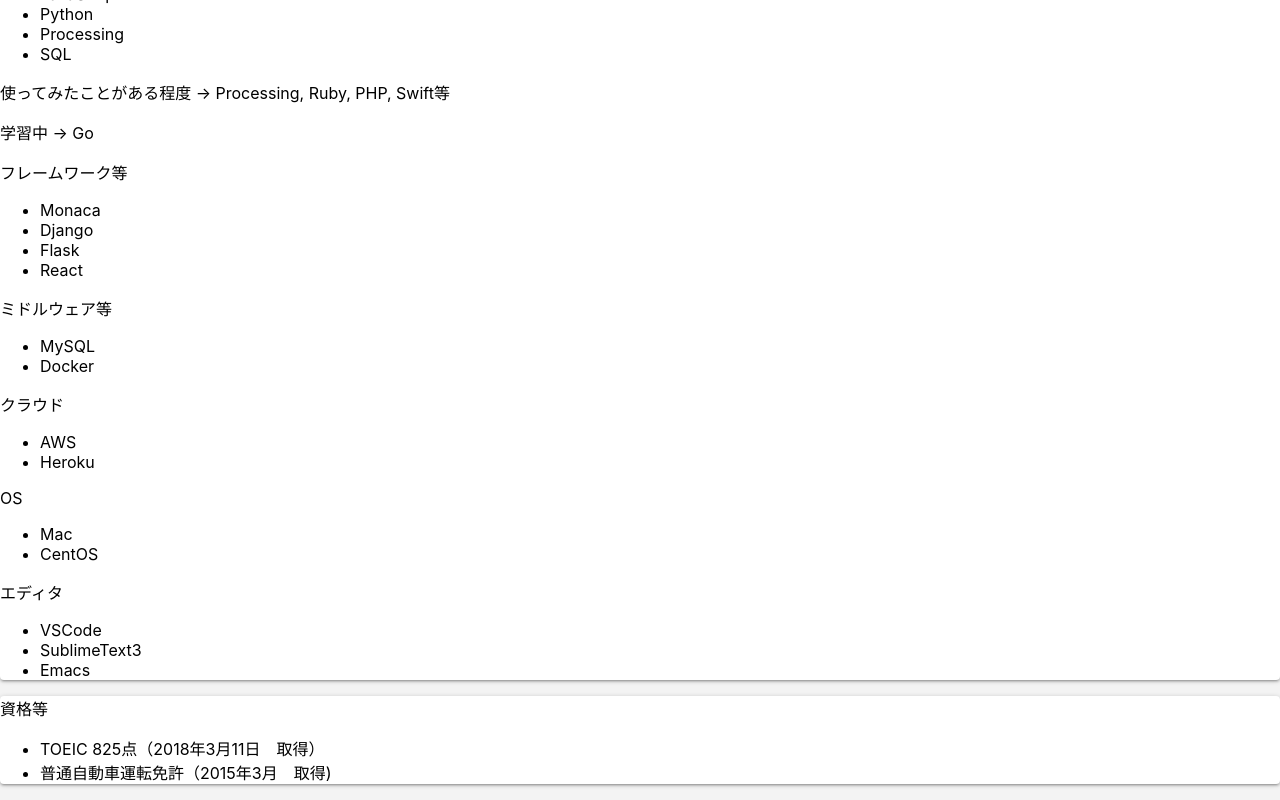
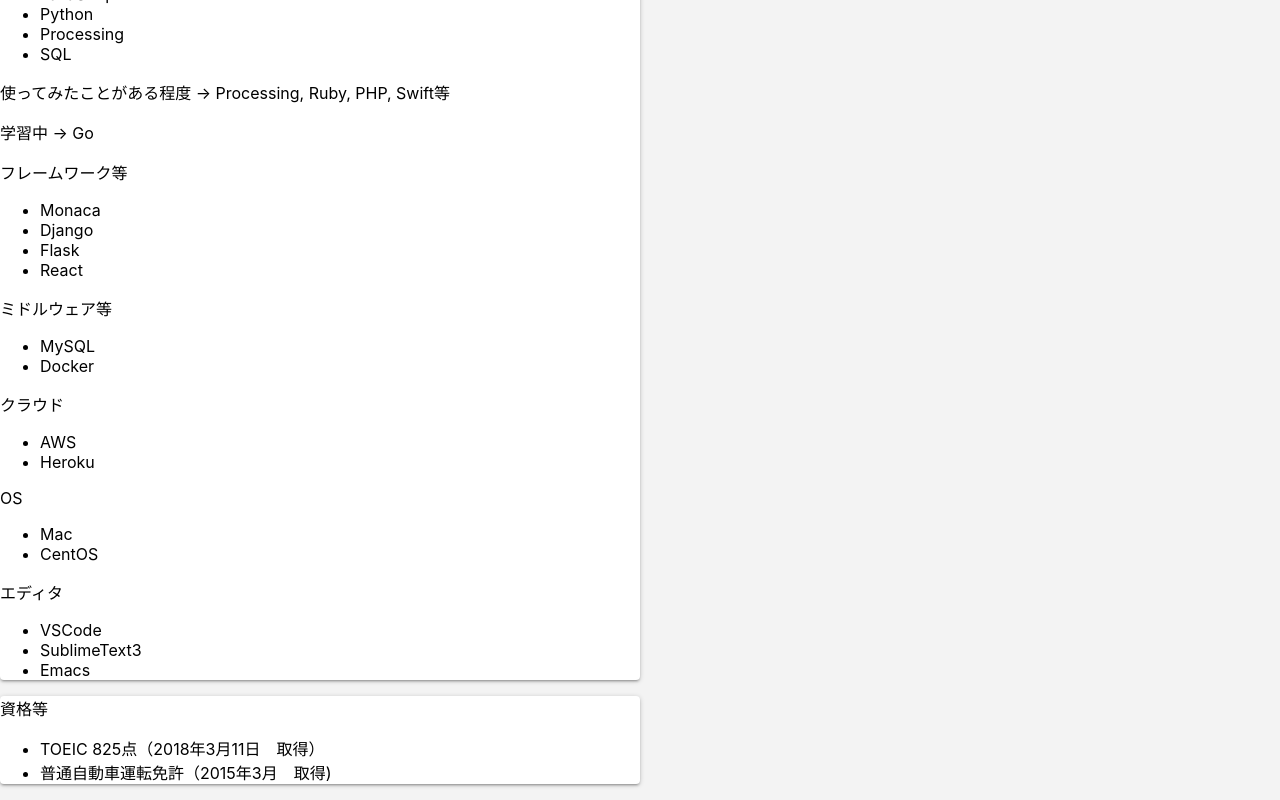
Before and after one commit to daleksprinter/myportfolio, a React (Create React App) app: page /skills in a window 1280 px wide. Shown: the part 346-1146 px from the top of the page. Built offline with nearby package versions, Linux system fonts and the light colour scheme.

Commit message:
organize folder

```diff
--- a/src/components/Skills.js
+++ /dev/null
@@ -1,75 +0,0 @@
-import React, { Component } from 'react'
-import Paper from '@material-ui/core/Paper';
-
-class Skills extends Component{
-
-    render(){
-        return(
-            <div>
-                <Paper className = 'skillsLanguage'>
-                    <p>技術系</p>
-                    <p>言語</p>
-                    <ul>
-                        <li>C</li>
-                        <li>C++</li>
-                        <li>Java</li>
-                        <li>HTML/CSS</li>
-                        <li>JavaScript</li>
-                        <li>Python</li>
-                        <li>Processing</li>
-                        <li>SQL</li>
-                    </ul>
-                    <p>使ってみたことがある程度 → Processing, Ruby, PHP, Swift等</p>
-                    <p>学習中 → Go</p>
-
-                    <p>フレームワーク等</p>
-                    <ul>
-                        <li>Monaca</li>
-                        <li>Django</li>
-                        <li>Flask</li>
-                        <li>React</li>
-                    </ul>
-
-                    <p>ミドルウェア等</p>
-                    <ul>
-                        <li>MySQL</li>
-                        <li>Docker</li>
-                    </ul>
-
-                    <p>クラウド</p>
-                    <ul>
-                        <li>AWS</li>
-                        <li>Heroku</li>
-                    </ul>
-
-                    <p>OS</p>
-                    <ul>
-                        <li>Mac</li>
-                        <li>CentOS</li>
-                    </ul>
-
-                    <p>エディタ</p>
-                    <ul>
-                        <li>VSCode</li>
-                        <li>SublimeText3</li>
-                        <li>Emacs</li>
-                    </ul>
-
-
-
-                </Paper>
-                <Paper className = 'skillsCertification'>
-                    <p>資格等</p>
-                    <ul>
-                        <li>TOEIC 825点（2018年3月11日　取得）</li>
-                        <li>普通自動車運転免許（2015年3月　取得)</li>
-                    </ul>
-
-                </Paper>
-            </div>
-
-        )
-    }
-}
-
-export default Skills
--- /dev/null
+++ b/src/components/Skills/Skills.js
@@ -0,0 +1,85 @@
+import React, { Component } from 'react'
+import Paper from '@material-ui/core/Paper';
+import './skills.css'
+
+const Language = () => {
+    return(
+        <Paper className = 'skillsLanguage'>
+                <p>技術系</p>
+                <p>言語</p>
+                <ul>
+                    <li>C</li>
+                    <li>C++</li>
+                    <li>Java</li>
+                    <li>HTML/CSS</li>
+                    <li>JavaScript</li>
+                    <li>Python</li>
+                    <li>Processing</li>
+                    <li>SQL</li>
+                </ul>
+                <p>使ってみたことがある程度 → Processing, Ruby, PHP, Swift等</p>
+                <p>学習中 → Go</p>
+
+                <p>フレームワーク等</p>
+                <ul>
+                    <li>Monaca</li>
+                    <li>Django</li>
+                    <li>Flask</li>
+                    <li>React</li>
+                </ul>
+
+                <p>ミドルウェア等</p>
+                <ul>
+                    <li>MySQL</li>
+                    <li>Docker</li>
+                </ul>
+
+                <p>クラウド</p>
+                <ul>
+                    <li>AWS</li>
+                    <li>Heroku</li>
+                </ul>
+
+                <p>OS</p>
+                <ul>
+                    <li>Mac</li>
+                    <li>CentOS</li>
+                </ul>
+
+                <p>エディタ</p>
+                <ul>
+                    <li>VSCode</li>
+                    <li>SublimeText3</li>
+                    <li>Emacs</li>
+                </ul>
+
+        </Paper>
+    )
+}
+
+const Certification = () => {
+    return(
+        <Paper className = 'skillsCertification'>
+            <p>資格等</p>
+            <ul>
+                <li>TOEIC 825点（2018年3月11日　取得）</li>
+                <li>普通自動車運転免許（2015年3月　取得)</li>
+            </ul>
+        </Paper>
+    )
+}
+
+class Skills extends Component{
+
+    render(){
+        return(
+            <div>
+                <Language />
+                <Certification />
+            </div>
+
+        )
+    }
+}
+
+export default Skills
--- /dev/null
+++ b/src/components/Skills/skills.css
@@ -0,0 +1,7 @@
+.skillsLanguage{
+    width:50%;
+}
+
+.skillsCertification{
+    width:50%;
+}
```
Also changed, not shown: src/App.js (+4 -4 lines), src/tmp.html (deleted, +0 -19 lines), src/components/Compprog/Compprog.js (renamed from src/components/Compprog.js), src/components/Compprog/compprog.css (added), src/components/Home/Home.js (renamed from src/components/Home.js), src/components/Links/Links.js (renamed from src/components/Links.js).
